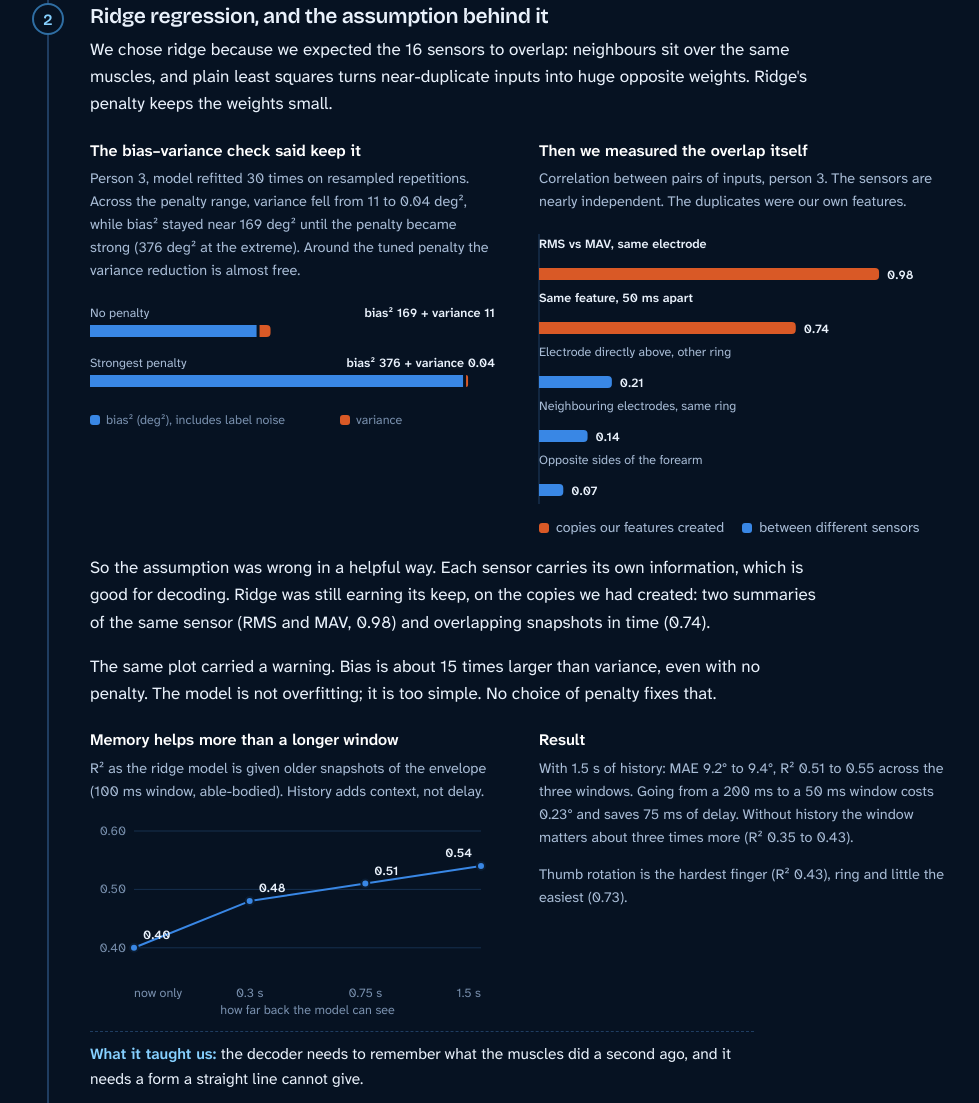
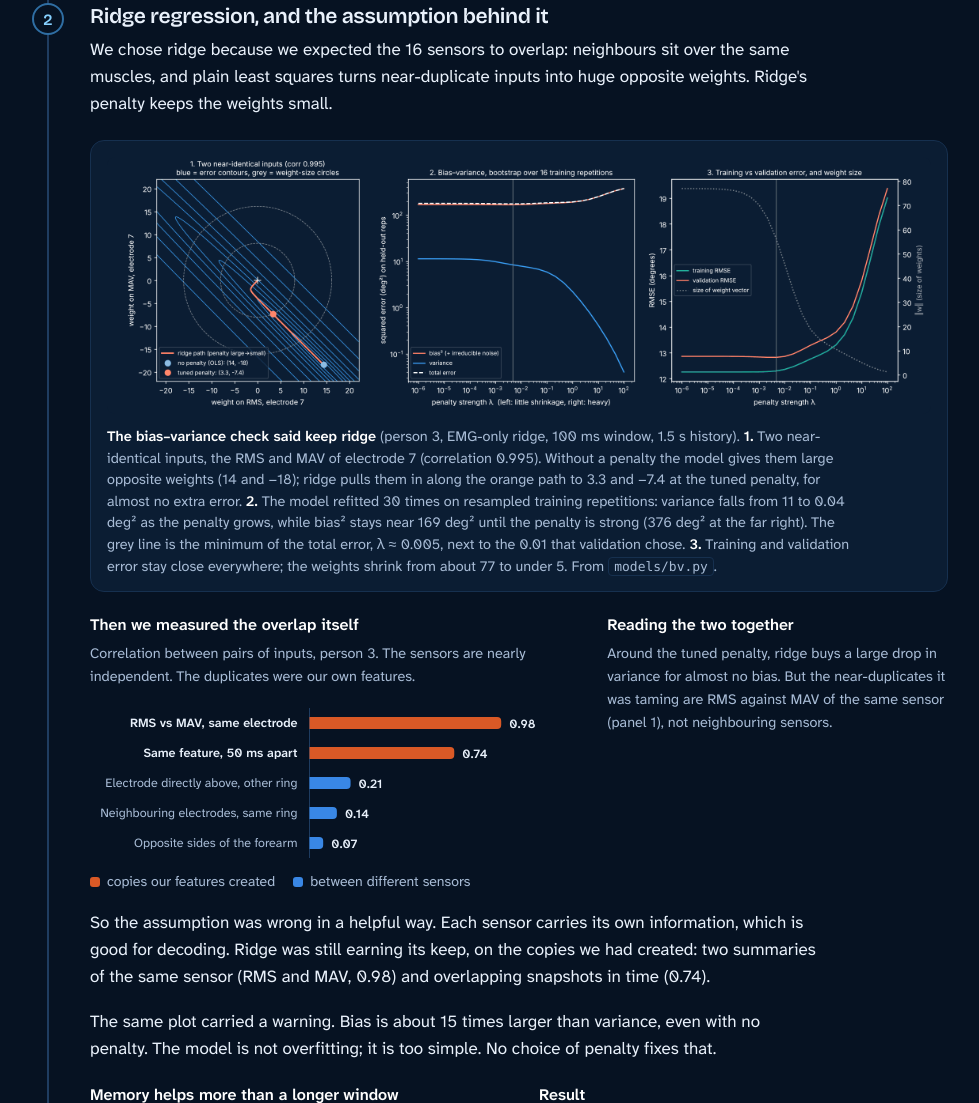
Before and after one commit to Aryan-Lahoti/emg-latency-decoding, a plain HTML site: page docs/index.html in a window 1280 px wide. Shown: the part 9582-10685 px from the top of the page, without its empty margins (282-1261 px from the left). Drawn offline with Linux system fonts and the light colour scheme.

Commit message:
Replace bias-variance chart with the ridge figure

```diff
--- a/docs/assets/css/site.css
+++ b/docs/assets/css/site.css
@@ -172,6 +172,8 @@ figure.nb { background: var(--deep); border: 1px solid var(--line-soft); border-
 figure.nb .plot { background: #000; border-radius: 8px; overflow: hidden; }
 figure.nb img { width: 100%; height: auto; filter: invert(1) hue-rotate(180deg) saturate(1.15) brightness(1.05); mix-blend-mode: screen; }
 figure.nb .plot { background: var(--deep); }
+figure.nb a.plot { display: block; cursor: zoom-in; }
+figure.nb.wide-fig { margin: 22px 0 10px; }
 figcaption { color: var(--ink-2); font-size: .9rem; line-height: 1.5; margin-top: 12px; max-width: 80ch; }
 figcaption b { color: #fff; font-weight: 600; }
 
--- a/docs/assets/js/app.js
+++ b/docs/assets/js/app.js
@@ -241,20 +241,6 @@
   /* =====================================================================
      3. Model-section charts
      ===================================================================== */
-  chart('bvChart', function (host, w) {
-    var b = D.biasVar, rows = [{ n: 'No penalty', bias: b.bias2Tuned, v: b.varNoPenalty }, { n: 'Strongest penalty', bias: b.bias2Strong, v: b.varStrong }];
-    var h = 132, s = newSvg(host, w, h, 'Bias squared and variance of the ridge model with no penalty and with the strongest penalty');
-    var x0 = 0, x1 = w - 10, max = 400, X = function (v) { return x0 + (x1 - x0) * v / max; };
-    rows.forEach(function (r, i) {
-      var y = 10 + i * 50;
-      svgEl('text', { x: 0, y: y + 10 }, s, r.n);
-      svgEl('path', { d: barPath(x0, y + 18, X(r.bias) - 2, 12, 0), fill: C.blue }, s);
-      svgEl('path', { d: barPath(X(r.bias) + 1, y + 18, Math.max(X(r.v), 2), 12, 4), fill: C.orange }, s);
-      svgEl('text', { x: w - 4, y: y + 10, 'text-anchor': 'end', class: 'val' }, s, 'bias² ' + r.bias + ' + variance ' + r.v);
-    });
-    svgEl('rect', { x: 0, y: h - 14, width: 10, height: 10, rx: 3, fill: C.blue }, s); svgEl('text', { x: 16, y: h - 5, class: 'muted' }, s, 'bias² (deg²), includes label noise');
-    svgEl('rect', { x: Math.min(250, w - 110), y: h - 14, width: 10, height: 10, rx: 3, fill: C.orange }, s); svgEl('text', { x: Math.min(266, w - 94), y: h - 5, class: 'muted' }, s, 'variance');
-  });
   chart('corrChart', function (host, w) {
     hbars(host, w, D.corr.map(function (r, i) { return { name: r.label, v: r.v, color: i < 2 ? C.orange : C.blue, hi: i < 2, tip: i < 2 ? 'a copy created by our feature design' : 'between two different sensors' }; }),
       { max: 1.0, fmt: function (v) { return v.toFixed(2); }, labelW: 240, rowH: 30, label: 'Correlation between pairs of model inputs' });
--- a/docs/index.html
+++ b/docs/index.html
@@ -319,16 +319,19 @@
         <span class="k">2</span>
         <h3>Ridge regression, and the assumption behind it</h3>
         <p>We chose ridge because we expected the 16 sensors to overlap: neighbours sit over the same muscles, and plain least squares turns near-duplicate inputs into huge opposite weights. Ridge's penalty keeps the weights small.</p>
-        <div class="two" style="margin:22px 0 6px">
-          <div>
-            <h4>The bias–variance check said keep it</h4>
-            <p class="small" style="color:var(--ink-2)">Person 3, model refitted 30 times on resampled repetitions. Across the penalty range, variance fell from 11 to 0.04 deg², while bias² stayed near 169 deg² until the penalty became strong (376 deg² at the extreme). Around the tuned penalty the variance reduction is almost free.</p>
-            <div class="chart" id="bvChart"></div>
-          </div>
+        <figure class="nb wide-fig">
+          <a class="plot" href="assets/img/bias_variance_ridge.png" target="_blank" rel="noopener" title="Open the full-size figure"><img src="assets/img/bias_variance_ridge.png" width="2080" height="650" loading="lazy" alt="Three panels: ridge weight path for two near-identical inputs, bias squared and variance against penalty strength, and training versus validation error with weight size against penalty strength"></a>
+          <figcaption><b>The bias–variance check said keep ridge</b> (person 3, EMG-only ridge, 100 ms window, 1.5 s history). <b>1.</b> Two near-identical inputs, the RMS and MAV of electrode 7 (correlation 0.995). Without a penalty the model gives them large opposite weights (14 and −18); ridge pulls them in along the orange path to 3.3 and −7.4 at the tuned penalty, for almost no extra error. <b>2.</b> The model refitted 30 times on resampled training repetitions: variance falls from 11 to 0.04 deg² as the penalty grows, while bias² stays near 169 deg² until the penalty is strong (376 deg² at the far right). The grey line is the minimum of the total error, λ ≈ 0.005, next to the 0.01 that validation chose. <b>3.</b> Training and validation error stay close everywhere; the weights shrink from about 77 to under 5. From <code>models/bv.py</code>.</figcaption>
+        </figure>
+        <div class="two wide-left" style="margin:22px 0 6px">
           <div>
             <h4>Then we measured the overlap itself</h4>
             <p class="small" style="color:var(--ink-2)">Correlation between pairs of inputs, person 3. The sensors are nearly independent. The duplicates were our own features.</p>
             <div class="chart" id="corrChart"></div>
+          </div>
+          <div>
+            <h4>Reading the two together</h4>
+            <p class="small" style="color:var(--ink-2)">Around the tuned penalty, ridge buys a large drop in variance for almost no bias. But the near-duplicates it was taming are RMS against MAV of the same sensor (panel 1), not neighbouring sensors.</p>
           </div>
         </div>
         <p>So the assumption was wrong in a helpful way. Each sensor carries its own information, which is good for decoding. Ridge was still earning its keep, on the copies we had created: two summaries of the same sensor (RMS and MAV, 0.98) and overlapping snapshots in time (0.74).</p>
```
Also changed, not shown: docs/assets/img/bias_variance_ridge.png (added).
